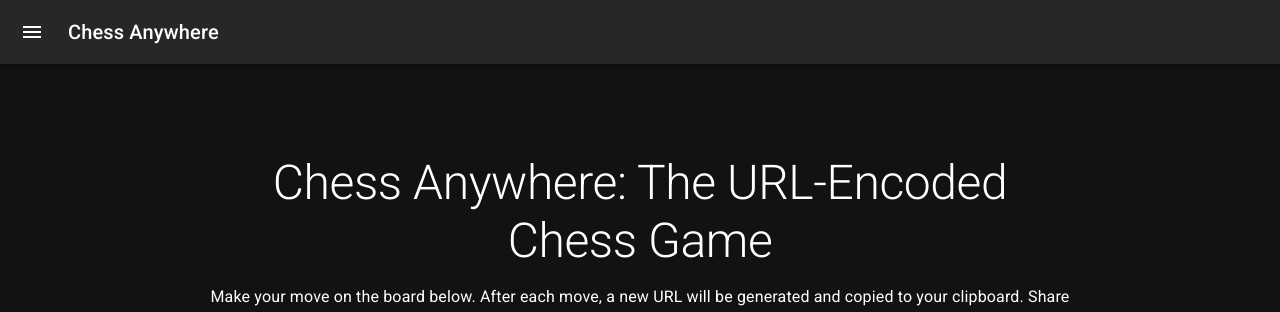
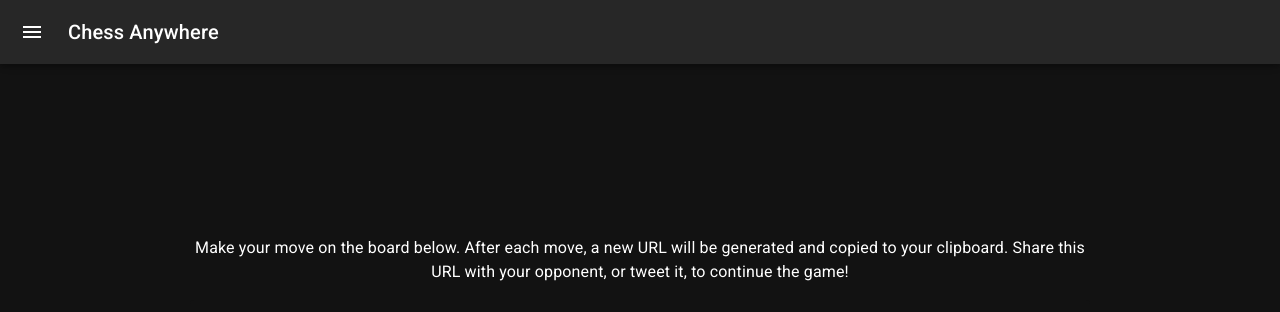
Before and after one commit to TKRohde/TKRohde.github.io, a React (Vite) app in the folder chess-game/: page / in a window 1280 px wide. Shown: the top 312 px of the page. Built offline with nearby package versions, Linux system fonts and the light colour scheme; no server answers; the database is empty.

Commit message:
Update ChessGameContent.jsx

```diff
--- a/chess-game/src/components/ChessGameContent.jsx
+++ b/chess-game/src/components/ChessGameContent.jsx
@@ -30,16 +30,11 @@
       width: '100%',
       maxWidth: 'md',
       mx: 'auto',
-      px: { xs: 1, sm: 2 },
+
+      pt: { xs: 3, sm: 4 }, // Added top padding to prevent title clipping
       boxSizing: 'border-box',
     }}>
-      <Typography variant="h2" component="h1" gutterBottom sx={{
-        fontSize: { xs: '1.5rem', sm: '2rem', md: '3rem' },
-        textAlign: 'center',
-        mb: { xs: 1, sm: 2 }
-      }}>
-        Chess Anywhere: The URL-Encoded Chess Game
-      </Typography>
+
 
       <Typography variant="body1" gutterBottom sx={{
         textAlign: 'center',
```
